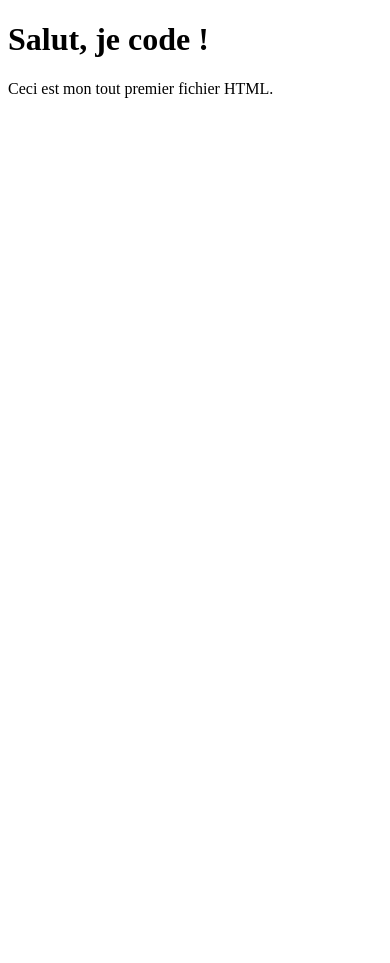
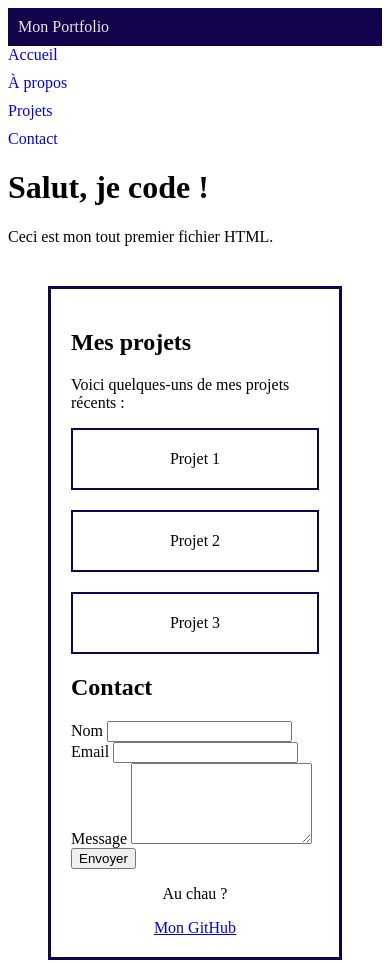
Before and after one commit to Tenkaichi025/projet-01-, a plain HTML site: page index.html in a window 390 px wide. Before the commit the page ends 844 px from the top, so only its background shows below. Drawn offline with Linux system fonts and the light colour scheme.

Commit message:
Portfolio v1 : structure semantique, CSS, responsive, formulaire

```diff
--- a/index.html
+++ b/index.html
@@ -3,9 +3,47 @@
 <head>
   <meta charset="UTF-8">
   <title>Ma première page</title>
+   <link rel="stylesheet" href="style.css">
+   <meta name="viewport" content="width=device-width, initial-scale=1.0">
 </head>
+
 <body>
+  <header>Mon Portfolio</header>
+<nav>
+  <a href="#">Accueil</a>
+  <a href="#">À propos</a>
+  <a href="#projets">Projets</a>
+  <a href="#contact">Contact</a>
+</nav>
   <h1>Salut, je code !</h1>
   <p>Ceci est mon tout premier fichier HTML.</p>
+<main class="carte">
+  <h2>Mes projets</h2>
+    <p>Voici quelques-uns de mes projets récents :</p>
+    <section id="projets" class="grille-projets">
+  <div class="carte-projet">Projet 1</div>
+  <div class="carte-projet">Projet 2</div>
+  <div class="carte-projet">Projet 3</div>
+</section>
+
+<section id="contact">
+  <h2>Contact</h2>
+  <form>
+  <label for="nom">Nom</label>
+  <input type="text" id="nom" name="nom" required>
+
+  <label for="email">Email</label>
+  <input type="email" id="email" name="email" required>
+
+  <label for="message">Message</label>
+  <textarea id="message" name="message" rows="5" required></textarea>
+  <button type="submit">Envoyer</button>
+  </form>
+</section>
+
+<footer>
+  <p>Au chau ?</p>
+  <a href="https://github.com/Tenkaichi025" target="_blank">Mon GitHub</a>
+</footer>
 </body>
 </html>
--- /dev/null
+++ b/style.css
@@ -0,0 +1,54 @@
+:root {
+  --couleur-primaire: #13034b;
+  --couleur-texte: rgb(231, 231, 234);
+}
+
+
+
+header {
+  background-color: var(--couleur-primaire);
+  color: var(--couleur-texte);
+  padding: 10px;
+}
+
+nav {
+  display: flex;
+  flex-direction: column;   /* empilé par défaut = mobile */
+  gap: 10px;
+}
+
+@media (min-width: 768px) {
+  nav {
+    flex-direction: row;    /* côte à côte, seulement à partir de 768px de large */
+    justify-content: flex-start;
+  }
+}
+nav a {
+text-decoration: none;
+}
+
+footer {text-align:center;}
+
+.carte {
+    padding: 20px;
+    border: 3px solid var(--couleur-primaire);
+    margin: 40px;
+}
+
+.carte-projet {
+  border: 2px solid var(--couleur-primaire);
+  padding: 20px;
+  text-align: center;
+}
+
+.grille-projets {
+  display: grid;
+  grid-template-columns: 1fr;   /* mobile : 1 seule colonne, empilé */
+  gap: 20px;
+}
+
+@media (min-width: 768px) {
+  .grille-projets {
+    grid-template-columns: repeat(3, 1fr);  /* dès 768px : 3 colonnes égales */
+  }
+}
```
